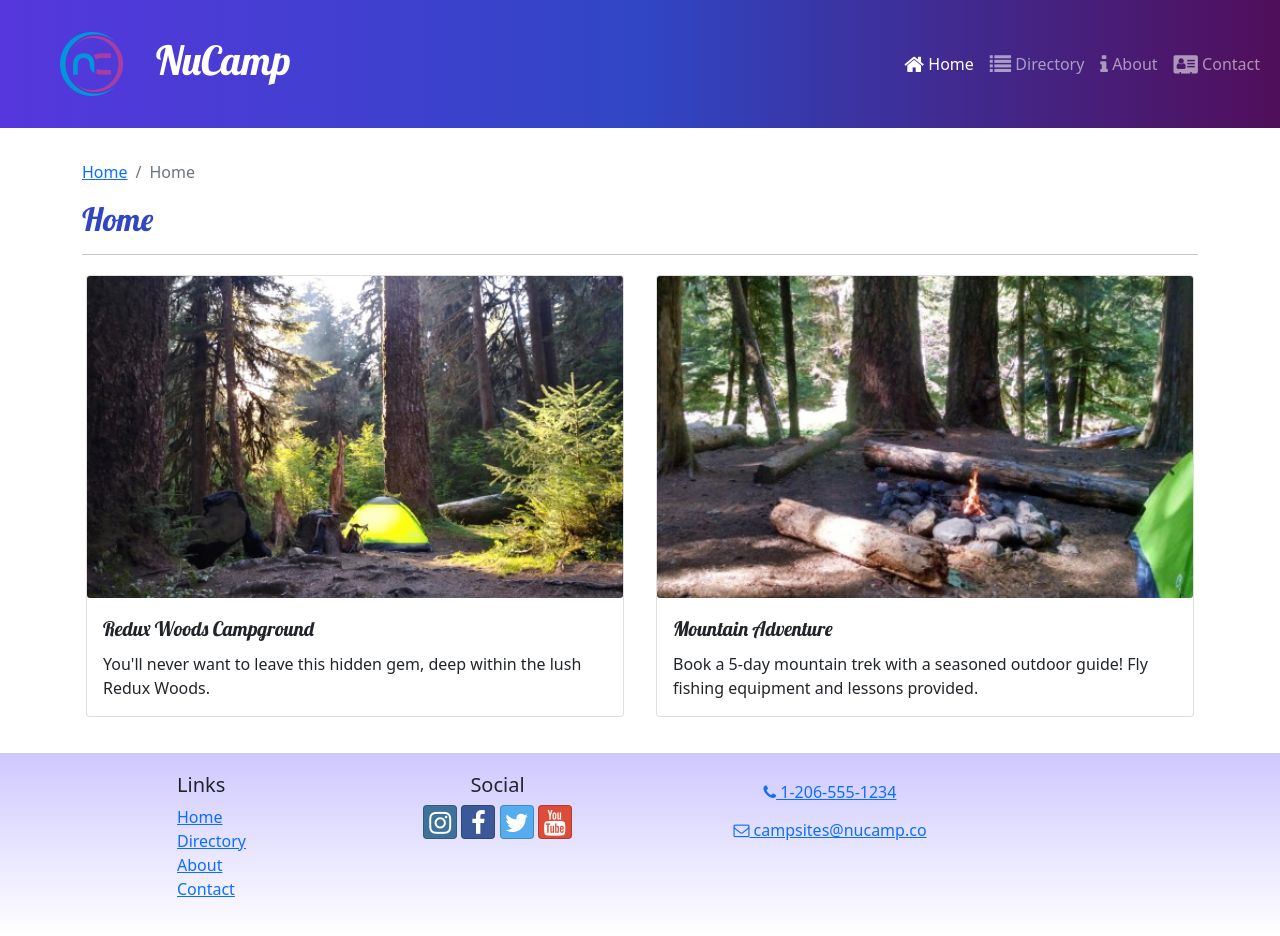
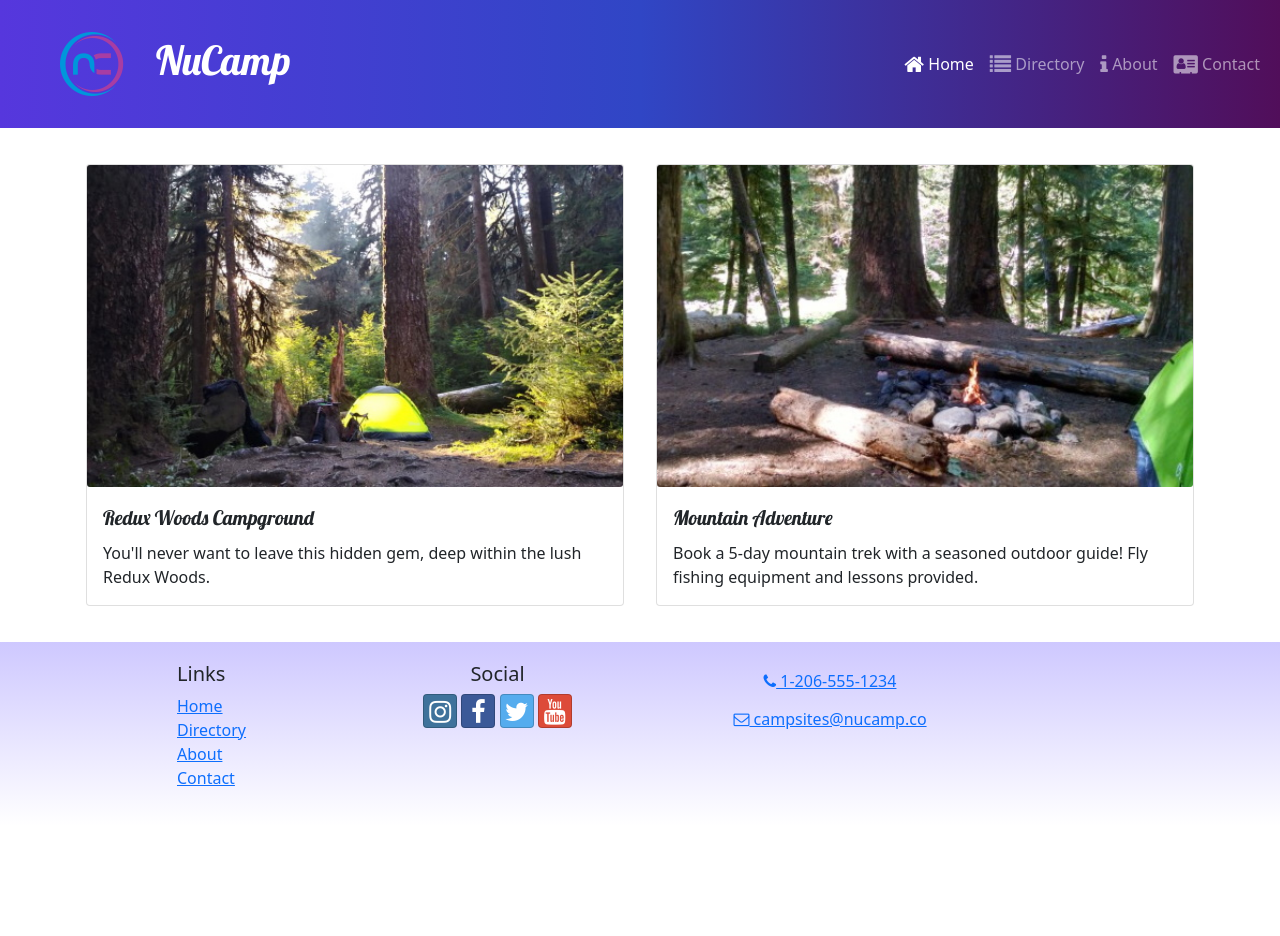
Before and after one commit to Sghsolomon/Nucampsite-2, a React (Create React App) app: page / in a window 1280 px wide. After the commit the page ends 826 px from the top, so only its background shows below. Built offline with nearby package versions, Linux system fonts and the light colour scheme.

Commit message:
Revert "7th commit Subheader component added"
This reverts commit fe60a6a242352ed1ae09ffd4028e80491abe98d7.

```diff
--- a/src/components/SubHeader.js
+++ /dev/null
@@ -1,26 +0,0 @@
-import { Col, Row, Breadcrumb, BreadcrumbItem } from "reactstrap";
-import { Link } from "react-router-dom";
-
-const SubHeader = ({ current, detail }) => {
-  return (
-    <Row>
-      <Col>
-        <Breadcrumb>
-          <BreadcrumbItem>
-            <Link to="/">Home</Link>
-          </BreadcrumbItem>
-          {detail && (
-            <BreadcrumbItem>
-              <Link to="/directory">Directory</Link>
-            </BreadcrumbItem>
-          )}
-          <BreadcrumbItem active>{current}</BreadcrumbItem>
-        </Breadcrumb>
-        <h2>{current}</h2>
-        <hr />
-      </Col>
-    </Row>
-  );
-};
-
-export default SubHeader;
--- a/src/pages/CampsiteDetailPage.js
+++ b/src/pages/CampsiteDetailPage.js
@@ -3,7 +3,6 @@ import { useParams } from "react-router-dom";
 import { selectCampsiteById } from "../features/campsites/campsitesSlice";
 import CampsiteDetail from "../features/campsites/CampsiteDetail";
 import CommentsList from "../features/comments/CommentsList";
-import SubHeader from "../components/SubHeader";
 
 const CampsiteDetailPage = () => {
   const { campsiteId } = useParams();
@@ -11,7 +10,6 @@ const CampsiteDetailPage = () => {
 
   return (
     <Container>
-      <SubHeader current={campsite.name} detail={true} />
       <Row>
         <CampsiteDetail campsite={campsite} />
         <CommentsList campsiteId={campsiteId} />
--- a/src/pages/CampsitesDirectoryPage.js
+++ b/src/pages/CampsitesDirectoryPage.js
@@ -1,11 +1,9 @@
 import { Container } from "reactstrap";
 import CampsitesList from "../features/campsites/CampsitesList";
-import SubHeader from "../components/SubHeader";
 
 const CampsitesDirectoryPage = () => {
   return (
     <Container>
-      <SubHeader current="Directory" />
       <CampsitesList />
     </Container>
   );
--- a/src/pages/HomePage.js
+++ b/src/pages/HomePage.js
@@ -1,11 +1,9 @@
 import { Container } from "reactstrap";
 import DisplayList from "../features/display/DisplayList";
-import SubHeader from "../components/SubHeader";
 
 const HomePage = () => {
   return (
     <Container>
-      <SubHeader current="Home" />
       <DisplayList />
     </Container>
   );
```
